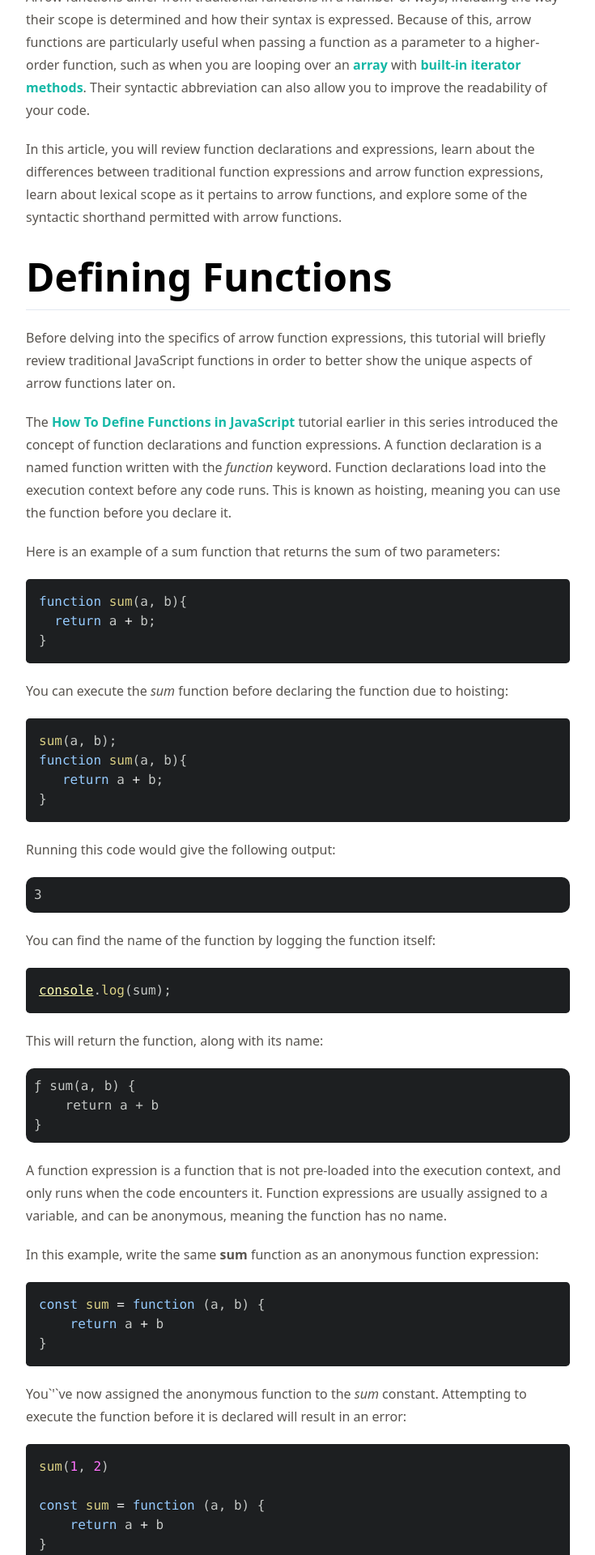
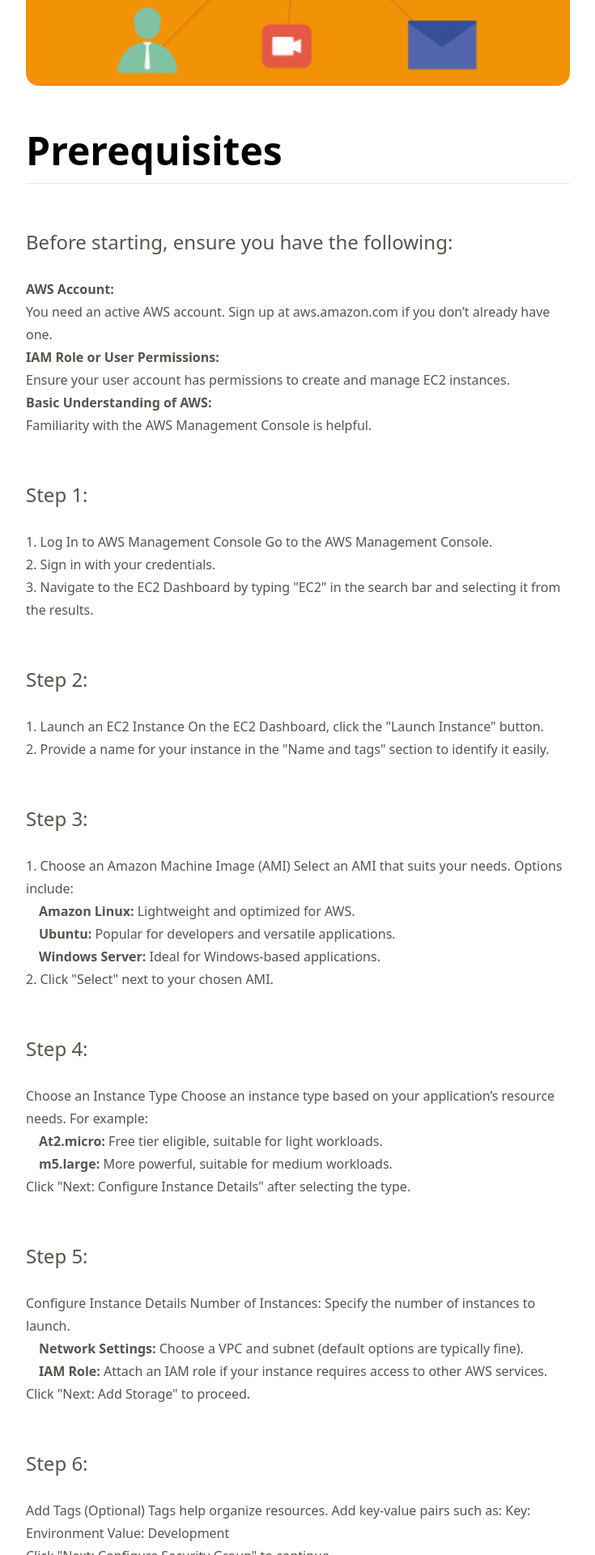
Before and after one commit to KumarWayadande/portfolio-prod, a React (Vite) app: page /articles/Article_04 in a window 1280 px wide. Shown: the part 880-2800 px from the top of the page at 81% size, without its empty margins (240-975 px from the left). Built offline with nearby package versions, Linux system fonts and the light colour scheme.

Commit message:
Final Commit

```diff
--- a/src/components/article-components/ArticleDate.jsx
+++ b/src/components/article-components/ArticleDate.jsx
@@ -2,7 +2,7 @@
 export default function ArticleDate(prop) {
   const articleDate = new Date(prop.articleDate);
   return (
-    <div className="text-gray-500 p-2 md:p-7 mt-10 md:px-0 md:my-3 w-[90%]">
+    <div className="text-gray-500 p-2 md:p-7 mt-10 md:px-3 md:my-3 w-[90%]">
       <div className="article-row flex flex-col md:flex-row">
         {formatGeneralDate(articleDate)}
       </div>
--- a/src/components/article-components/single-article/Article_04.jsx
+++ b/src/components/article-components/single-article/Article_04.jsx
@@ -4,12 +4,11 @@
 import ArticleBackButton from "./ArticleBackBtn";
 import Heading from "./Heading";
 import Contents from "./Contents";
-import banner from "../../../assets/aero_function_banner-3.png";
-import Date from "./Date";
+import banner from "../../../assets/Article_04_banner.jpg";
+import ARTICLES from "../../../contents/articles-info";
 import ExtLink from "./ExtLink";
-import CodeEditor from "./CodeEditor";
 import Image from "./Image";
-
+import CodeEditor from "./CodeEditor"
 export default function Article_04() {
   return (
     <div className="single-article-container px-2 mx-auto mt-15 md:mt-20 flex flex-col md:flex-row">
@@ -19,187 +18,197 @@
         </div>
       </div>
       <div className="article-contents-container max-w-2xl basis-10/12">
-        <Date />
-        <Heading extraClasses="mb-15">Introduction to Javascript</Heading>
+        <p className="article-date text-stone-300 dark:text-stone-600 font-semibold text-[100%] mb-10">
+          <span className="mr-3 font-bold h-3">|</span>
+          {ARTICLES[3].date}
+        </p>
+        <Heading extraClasses="mb-15">{ARTICLES[3].articleHeading}</Heading>
+        <Contents>{ARTICLES[3].article}</Contents>
+        <Image src={banner} className="rounded-xl my-10" />
+        <Heading>Prerequisites</Heading>
+        <hr className="border-slate-200 dark:border-[#35353b]" />
         <Contents>
-          The{" "}
-          <ExtLink link="http://www.ecma-international.org/ecma-262/6.0/">
-            2015 edition of the ECMAScript specification (ES6)
-          </ExtLink>{" "}
-          added arrow function expressions to the{" "}
-          <ExtLink link="https://www.digitalocean.com/community/tutorial_series/how-to-code-in-javascript">
-            Javascript
-          </ExtLink>{" "}
-          language. Arrow functions are a new way to write anonymous function
-          expressions, and are similar to
-          <ExtLink> lambda functions </ExtLink>in some other programming
-          languages, such as <ExtLink>Python.</ExtLink>
-        </Contents>
-        <Image src={banner} className="rounded-xl my-10" />
-        <Contents>
-          Arrow functions differ from traditional functions in a number of ways,
-          including the way their scope is determined and how their syntax is
-          expressed. Because of this, arrow functions are particularly useful
-          when passing a function as a parameter to a higher-order function,
-          such as when you are looping over an <ExtLink>array</ExtLink> with{" "}
-          <ExtLink>built-in iterator methods</ExtLink>. Their syntactic
-          abbreviation can also allow you to improve the readability of your
-          code.
+          <Heading>Before starting, ensure you have the following: </Heading>
+          <ul>
+            <b>
+              <li>AWS Account:</li>
+            </b>
+            You need an active AWS account. Sign up at aws.amazon.com if you
+            don’t already have one.
+            <b>
+              <li>IAM Role or User Permissions:</li>
+            </b>
+            Ensure your user account has permissions to create and manage EC2
+            instances.
+            <b>
+              <li>Basic Understanding of AWS:</li>
+            </b>
+            Familiarity with the AWS Management Console is helpful.
+          </ul>
         </Contents>
         <Contents>
-          In this article, you will review function declarations and
-          expressions, learn about the differences between traditional function
-          expressions and arrow function expressions, learn about lexical scope
-          as it pertains to arrow functions, and explore some of the syntactic
-          shorthand permitted with arrow functions.
-        </Contents>
-        <Heading>Defining Functions</Heading>
-        <hr className="border-slate-200 dark:border-[#35353b]" />
-        <Contents>
-          Before delving into the specifics of arrow function expressions, this
-          tutorial will briefly review traditional JavaScript functions in order
-          to better show the unique aspects of arrow functions later on.
+          <Heading>Step 1:</Heading>
+          <ol>
+            <li>
+              1. Log In to AWS Management Console Go to the AWS Management
+              Console.
+            </li>
+            <li>2. Sign in with your credentials.</li>
+            <li>
+              3. Navigate to the EC2 Dashboard by typing "EC2" in the search bar
+              and selecting it from the results.
+            </li>
+          </ol>
         </Contents>
         <Contents>
-          The <ExtLink>How To Define Functions in JavaScript</ExtLink> tutorial
-          earlier in this series introduced the concept of function declarations
-          and function expressions. A function declaration is a named function
-          written with the <var>function</var> keyword. Function declarations
-          load into the execution context before any code runs. This is known as
-          hoisting, meaning you can use the function before you declare it.
+          <Heading>Step 2:</Heading>
+          <ol>
+            <li>
+              1. Launch an EC2 Instance On the EC2 Dashboard, click the "Launch
+              Instance" button.
+            </li>
+            <li>
+              2. Provide a name for your instance in the "Name and tags" section
+              to identify it easily.
+            </li>
+          </ol>
         </Contents>
         <Contents>
-          Here is an example of a sum function that returns the sum of two
-          parameters:
-        </Contents>
-        <CodeEditor>
-          {`function sum(a, b){
-  return a + b;
-}`}
-        </CodeEditor>
-        <Contents>
-          You can execute the<var> sum</var> function before declaring the
-          function due to hoisting:
-        </Contents>
-        <CodeEditor>
-          {`sum(a, b);
-function sum(a, b){
-   return a + b;
-}`}
-        </CodeEditor>
-        <Contents>Running this code would give the following output:</Contents>
-        <CodeEditor isOutput>3</CodeEditor>
-        <Contents>
-          You can find the name of the function by logging the function itself:
-        </Contents>
-        <CodeEditor>{`console.log(sum);`}</CodeEditor>
-        <Contents>This will return the function, along with its name:</Contents>
-        <CodeEditor isOutput>{`ƒ sum(a, b) {
-    return a + b
-}`}</CodeEditor>
-        <Contents>
-          A function expression is a function that is not pre-loaded into the
-          execution context, and only runs when the code encounters it. Function
-          expressions are usually assigned to a variable, and can be anonymous,
-          meaning the function has no name.
+          <Heading>Step 3:</Heading>
+          <ol>
+            <li>
+              1. Choose an Amazon Machine Image (AMI) Select an AMI that suits
+              your needs. Options include:
+              <ul className="pl-4">
+                <li>
+                  <b>Amazon Linux:</b> Lightweight and optimized for AWS.
+                </li>
+                <li>
+                  <b>Ubuntu:</b> Popular for developers and versatile
+                  applications.
+                </li>
+                <li>
+                  <b>Windows Server:</b> Ideal for Windows-based applications.
+                </li>
+              </ul>
+            </li>
+            <li>2. Click "Select" next to your chosen AMI.</li>
+          </ol>
         </Contents>
         <Contents>
-          In this example, write the same <strong>sum</strong> function as an
-          anonymous function expression:
-        </Contents>
-        <CodeEditor>{`const sum = function (a, b) {
-    return a + b
-}`}</CodeEditor>
-        <Contents>
-          You`&apos;`ve now assigned the anonymous function to the{" "}
-          <var>sum</var> constant. Attempting to execute the function before it
-          is declared will result in an error:
-        </Contents>
-        <CodeEditor>
-          {`sum(1, 2)
-
-const sum = function (a, b) {
-    return a + b
-}`}
-        </CodeEditor>
-        <Contents>Running this will give:</Contents>
-        <CodeEditor
-          isOutput
-        >{`Uncaught ReferenceError: Cannot access 'sum' before initialization`}</CodeEditor>
-        <Contents>
-          Also, note that the function does not have a named identifier. To
-          illustrate this, write the same anonymous function assigned to{" "}
-          <var>sum</var>, then log <var>sum</var> to the console:
-        </Contents>
-        <CodeEditor>
-          {`const sum = function (a, b) {
-  return a + b
-}
-
-console.log(sum)`}
-        </CodeEditor>
-        <Contents>This will show you the following:</Contents>
-        <CodeEditor isOutput>{`ƒ (a, b) {
-  return a + b
-}`}</CodeEditor>
-        <Contents>
-          The value of sum is an anonymous function, not a named function.
+          <Heading>Step 4:</Heading>
+          <ol>
+            <li>
+              Choose an Instance Type Choose an instance type based on your
+              application’s resource needs. For example:
+              <ul className="pl-4">
+                <li>
+                  <b>At2.micro:</b> Free tier eligible, suitable for light
+                  workloads.
+                </li>
+                <li>
+                  <b>m5.large:</b> More powerful, suitable for medium workloads.
+                </li>
+              </ul>
+            </li>
+            <li>
+              Click "Next: Configure Instance Details" after selecting the type.
+            </li>
+          </ol>
         </Contents>
         <Contents>
-          You can name <strong>function</strong> expressions written with the
-          function keyword, but this is not popular in practice. One reason you
-          might want to name a function expression is to make error stack traces
-          easier to debug.
+          <Heading>Step 5:</Heading>
+          <ol>
+            <li>
+              Configure Instance Details Number of Instances: Specify the number
+              of instances to launch.
+              <ul className="pl-4">
+                <li>
+                  <b>Network Settings:</b> Choose a VPC and subnet (default
+                  options are typically fine).
+                </li>
+                <li>
+                  <b>IAM Role:</b> Attach an IAM role if your instance requires
+                  access to other AWS services.
+                </li>
+              </ul>
+            </li>
+            <li>Click "Next: Add Storage" to proceed.</li>
+          </ol>
         </Contents>
         <Contents>
-          Consider the following function, which uses an{" "}
-          <ExtLink>if statement</ExtLink> to throw an error if the function
-          parameters are missing:
-        </Contents>
-        <CodeEditor>
-          {`const sum = function namedSumFunction(a, b) {
-    if (!a || !b)
-      throw new Error('Parameters are required.')
-
-    return a + b
-}
-
-sum();`}
-        </CodeEditor>
-        <Contents>
-          The highlighted section gives the function a name, and then the
-          function uses the <strong>or ||</strong> operator to throw an error{" "}
-          <ExtLink>object</ExtLink> if either of the parameters is missing.
-        </Contents>
-
-        <Contents>Running this code will give you the following:</Contents>
-        <CodeEditor isOutput>{`Uncaught Error: Parameters are required.
-  at namedSumFunction (<anonymous>:3:23)
-  at <anonymous>:1:1`}</CodeEditor>
-        <Contents>
-          In this case, naming the function gives you a quick idea of where the
-          error is.
+          <Heading>Step 6:</Heading>
+          <ol>
+            <li>
+              Add Tags (Optional) Tags help organize resources. Add key-value
+              pairs such as: Key: Environment Value: Development
+            </li>
+            <li>Click "Next: Configure Security Group" to continue.</li>
+          </ol>
         </Contents>
         <Contents>
-          An <ExtLink>arrow function expression</ExtLink> is an anonymous
-          function expression written with the &quot;fat arrow&quot; syntax
-          (=&gt;).
+          <Heading>Step 7:</Heading>
+          <ol>
+            <li>
+              Configure Security Group Create a new security group or select an
+              existing one.
+            </li>
+            <li>
+              Define inbound rules to allow traffic: SSH (Port 22): For remote
+              login (limit access to your IP for security). HTTP/HTTPS (Port
+              80/443): If hosting a web application.
+            </li>
+          </ol>
         </Contents>
         <Contents>
-          Rewrite the <strong>sum</strong> function with arrow function syntax:
+          <Heading>Step 8:</Heading>
+          <ol>
+            <li>Click "Review and Launch".</li>
+            <li>
+              Review and Launch Review all the configurations to ensure
+              correctness.
+            </li>
+            <li> Click "Launch" to initiate the instance creation. </li>
+          </ol>
         </Contents>
-        <CodeEditor>
-          {`const sum = (a, b) => {
-   return a + b
-}`}
-        </CodeEditor>
         <Contents>
-          Like traditional function expressions, arrow functions are not
-          hoisted, and so you cannnot call them before you declare them. They
-          are also always anonymous—there is no way to name an arrow function.
-          In the next section, you will explore more of the syntactical and
-          practical differences between arrow functions and traditional
-          functions.
+          <Heading>Step 9:</Heading>
+          <ol>
+            <li>
+              Select or Create a Key Pair Choose an existing key pair or create
+              a new one for SSH access.
+            </li>
+            <li>
+              Download the key pair (if creating a new one) and store it
+              securely.
+            </li>
+            <li> Confirm by clicking "Launch Instances". </li>
+          </ol>
+        </Contents>
+        <Contents>
+          <Heading>Step 10:</Heading>
+          <ol>
+            <li>
+              Access Your Instance Navigate to the EC2 Dashboard and locate your
+              instance under "Instances".
+            </li>
+            <li>
+              Copy the public IP or DNS. Connect using SSH:
+            </li>
+          </ol>
+        </Contents>
+              <CodeEditor>
+                {`ssh -i /path/to/your-key.pem ec2-user@your-instance-public-ip`}
+              </CodeEditor>
+        <Contents>
+          <Heading>Conclusion:</Heading>
+          <p>
+            Congratulations! You’ve successfully created and launched an AWS EC2
+            instance. With this foundation, you can explore further
+            configurations such as setting up a web server, deploying
+            applications, or creating backups. AWS EC2’s flexibility makes it a
+            go-to choice for a wide range of cloud computing needs.
+          </p>
         </Contents>
       </div>
     </div>
--- a/src/components/utility components/Mediacon.jsx
+++ b/src/components/utility components/Mediacon.jsx
@@ -1,7 +1,7 @@
 const MediaIcon = (prop) => {
   return (
     <div className="media-icon text-xl">
-      <a href={prop.link}><i className={prop.class} style={{ color: "#a19e97" }}></i></a>
+      <a href={prop.link} onClick={prop.onClick}><i className={prop.class} style={{ color: "#a19e97" }}></i></a>
     </div>
   );
 };
```
Also changed, not shown: src/components/about-component/Newsletter.jsx (+7 -4 lines), src/components/about-component/TechStack.jsx (+7 -7 lines), src/components/utility components/LandingPage.jsx (+13 -10 lines), src/contents/articles-info.js (+30 -29 lines), src/assets/Article_04_banner.jpg (added).
